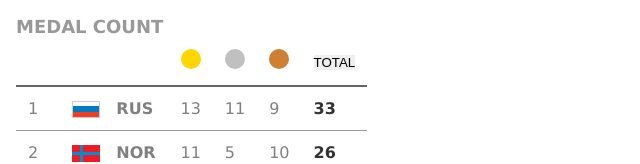
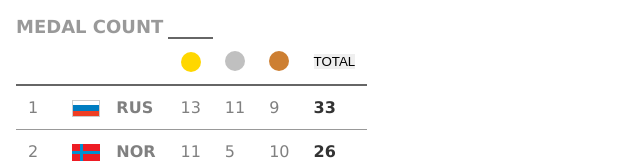
Before and after one commit to leegee/medals-mini-app, a Next.js app: page / in a window 1280 px wide. Shown: the top 164 px of the page, without its empty margins (0-640 px from the left). Built offline with nearby package versions, Linux system fonts and the light colour scheme.

Commit message:
Mark selected header

```diff
--- a/src/components/MedalTable.module.scss
+++ b/src/components/MedalTable.module.scss
@@ -1,3 +1,6 @@
+$border-color: #666;
+$border-width: 2pt;
+
 .medal-table {
     table-layout: fixed;
     border-collapse: collapse;
@@ -7,11 +10,19 @@
 
     thead {
         th {
-            border-bottom: 2pt solid #666;
+            border-bottom: $border-width solid $border-color;
+            vertical-align: middle;
+
+            &.selected {
+                border-top: $border-width solid $border-color;
+            }
 
             button {
                 border:none;
                 cursor: pointer;
+                 vertical-align: middle;
+                display: inline-flex;
+                align-items: center;
 
                 &.disc {
                     font-size: 1.25em;
@@ -41,7 +52,7 @@
 
     tbody {
         td {
-            border-bottom: 1pt solid #999;
+            border-bottom: 1px solid #999;
 
             &.code,
             &.total {
--- a/src/components/MedalTable.tsx
+++ b/src/components/MedalTable.tsx
@@ -37,16 +37,16 @@ export default function MedalTable({
             <thead>
                 <tr>
                     <th colSpan={2} />
-                    <th>
+                    <th className={sortKey === 'gold' ? styles.selected : ''}>
                         <button className={styles.gold + ' ' + styles.disc} onClick={() => handleSort('gold')} />
                     </th>
-                    <th>
+                    <th className={sortKey === 'silver' ? styles.selected : ''}>
                         <button className={styles.silver + ' ' + styles.disc} onClick={() => handleSort('silver')} />
                     </th>
-                    <th>
+                    <th className={sortKey === 'bronze' ? styles.selected : ''}>
                         <button className={styles.bronze + ' ' + styles.disc} onClick={() => handleSort('bronze')} />
                     </th>
-                    <th>
+                    <th className={sortKey === 'total' ? styles.selected : ''}>
                         <button className={styles.total} onClick={() => handleSort('total')}>TOTAL</button>
                     </th>
                 </tr>
@@ -76,6 +76,6 @@ export default function MedalTable({
                     </tr>
                 ))}
             </tbody>
-        </table>
+        </table >
     );
 }
```
